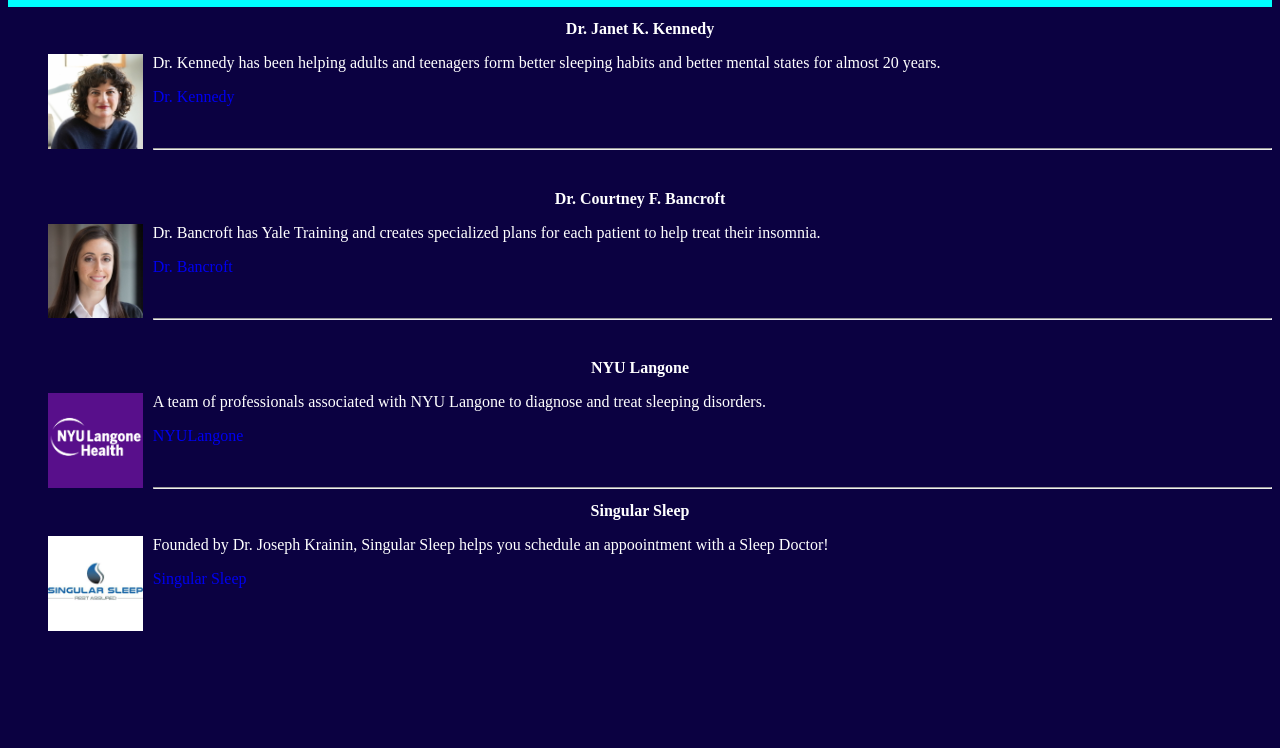
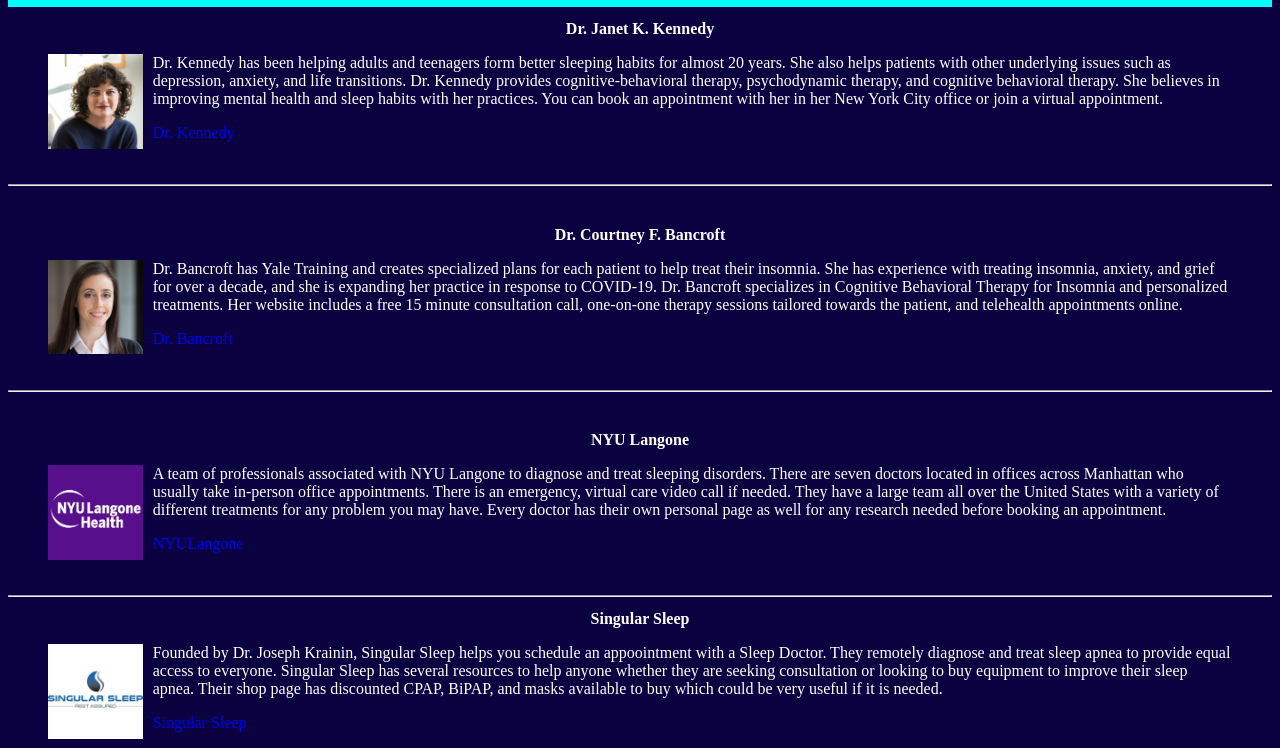
Before and after one commit to Dombat28/Group-10-HTML, a plain HTML site: page contacts.html in a window 1280 px wide. Shown: the part 172-920 px from the top of the page. Before the commit the page ends 803 px from the top, so only its background shows below. Drawn offline with Linux system fonts and the light colour scheme.

Commit message:
contacts descriptions extended

```diff
--- a/contacts.html
+++ b/contacts.html
@@ -29,7 +29,7 @@
 			<h2>Dr. Janet K. Kennedy</h2>
 			<figure>
 				<img src="images/DrJKK.jpg" alt="jkk" titles="DrJKK" class = "ContactImage" />
-			<p>Dr. Kennedy has been helping adults and teenagers form better sleeping habits and better mental states for almost 20 years.</p>
+			<p>Dr. Kennedy has been helping adults and teenagers form better sleeping habits for almost 20 years. She also helps patients with other underlying issues such as depression, anxiety, and life transitions. Dr. Kennedy provides cognitive-behavioral therapy, psychodynamic therapy, and cognitive behavioral therapy. She believes in improving mental health and sleep habits with her practices. You can book an appointment with her in her New York City office or join a virtual appointment.</p>
 				<a target= "_blank" href="https://nycsleepdoctor.com/">Dr. Kennedy</a>
 		</div>
 		<br>
@@ -39,7 +39,7 @@
 			<h2>Dr. Courtney F. Bancroft</h2>
 			<figure>
 				<img src="images/DRCFB.jpg" alt="cfb" titles="DrCFB" class = "ContactImage" />
-			<p>Dr. Bancroft has Yale Training and creates specialized plans for each patient to help treat their insomnia.</p>
+			<p>Dr. Bancroft has Yale Training and creates specialized plans for each patient to help treat their insomnia. She has experience with treating insomnia, anxiety, and grief for over a decade, and she is expanding her practice in response to COVID-19. Dr. Bancroft specializes in Cognitive Behavioral Therapy for Insomnia and personalized treatments. Her website includes a free 15 minute consultation call, one-on-one therapy sessions tailored towards the patient, and telehealth appointments online.</p>
 				<a target=  "_blank" href="https://www.drcourtneybancroft.com/">Dr. Bancroft</a>
 		</div>
 		<br>
@@ -49,7 +49,7 @@
 			<h2>NYU Langone</h2>
 			<figure>
 				<img src= "images/NYULangone.png" alt= "nyul" titles= "NYULangone" class = "ContactImage"/>
-				<p>A team of professionals associated with NYU Langone to diagnose and treat sleeping disorders.</p>
+				<p>A team of professionals associated with NYU Langone to diagnose and treat sleeping disorders. There are seven doctors located in offices across Manhattan who usually take in-person office appointments. There is an emergency, virtual care video call if needed. They have a large team all over the United States with a variety of different treatments for any problem you may have. Every doctor has their own personal page as well for any research needed before booking an appointment. </p>
 				<a target= "_blank" href= "https://nyulangone.org/locations/sleep-disorders-program">NYULangone</a>
 		</div>
 		<br>
@@ -58,7 +58,7 @@
 			<h2>Singular Sleep</h2>
 			<figure>
 				<img src= "images/SingularSleep.jpg" alt= "ss" titles= "SingularSleep" class= "ContactImage"/>
-				<p>Founded by Dr. Joseph Krainin, Singular Sleep helps you schedule an appoointment with a Sleep Doctor!</p>
+				<p>Founded by Dr. Joseph Krainin, Singular Sleep helps you schedule an appoointment with a Sleep Doctor. They remotely diagnose and treat sleep apnea to provide equal access to everyone. Singular Sleep has several resources to help anyone whether they are seeking consultation or looking to buy equipment to improve their sleep apnea. Their shop page has discounted CPAP, BiPAP, and masks available to buy which could be very useful if it is needed.</p>
 				<a target= "_blank" href= "https://singularsleep.com/">Singular Sleep</a>
 		</div>
 	</main>
```
